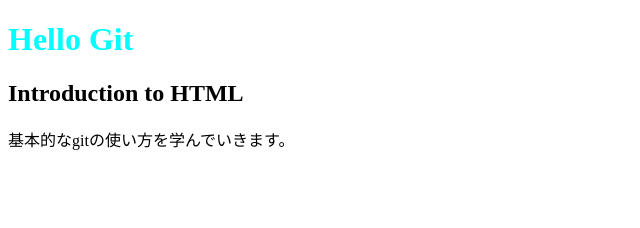
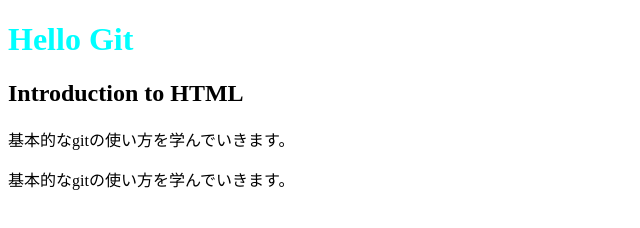
Before and after one commit to smalldeveloperr/introgit, a plain HTML site: page index.html in a window 1280 px wide. Shown: the whole page, without its empty margins (0-640 px from the left). Drawn offline with Linux system fonts and the light colour scheme.

Commit message:
new update for p tag

```diff
--- a/index.html
+++ b/index.html
@@ -11,5 +11,6 @@
   <h1>Hello Git</h1>
   <h2>Introduction to HTML</h2>
   <p>基本的なgitの使い方を学んでいきます。</p>
+  <p>基本的なgitの使い方を学んでいきます。</p>
 </body>
 </html>
```
